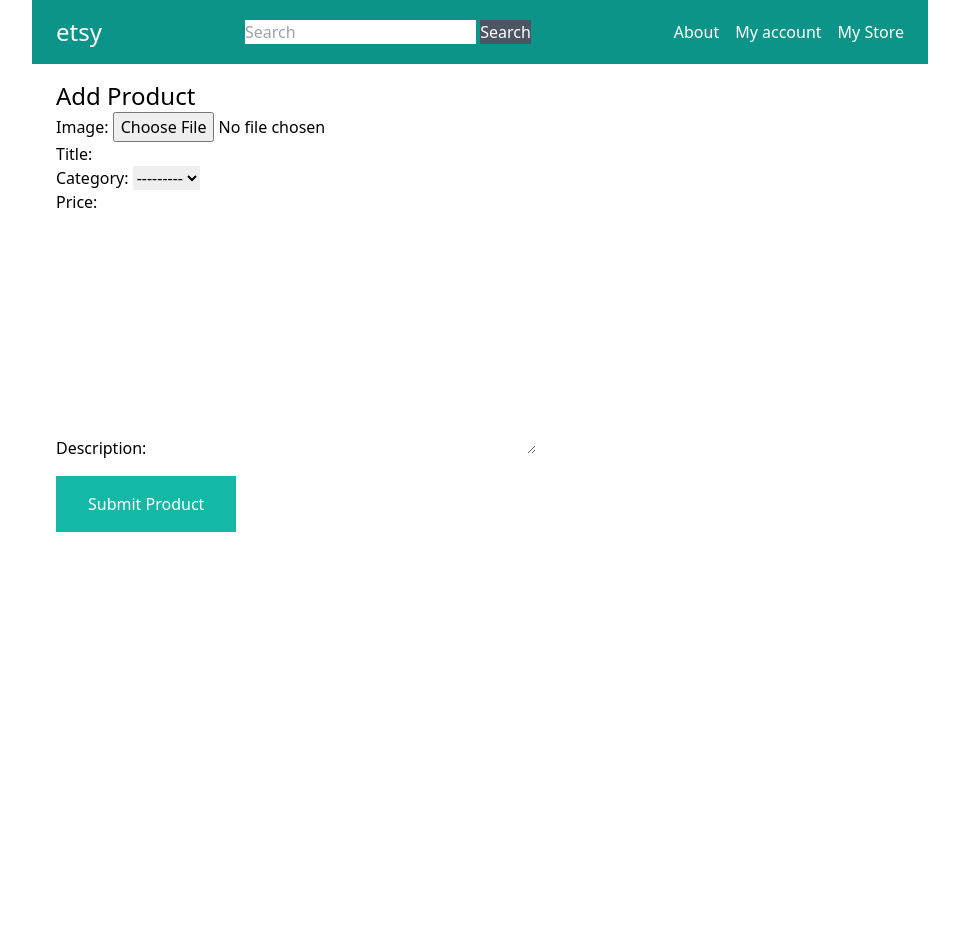
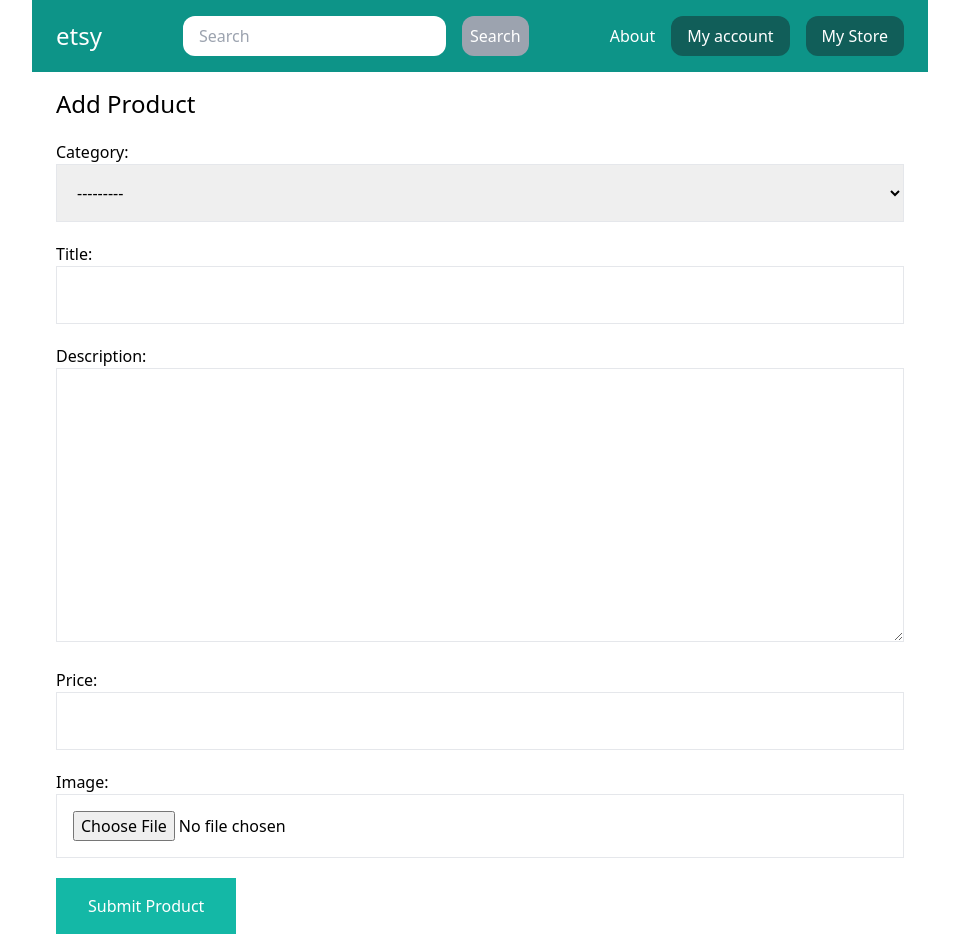
Before and after one commit to uzaircode/marketplace, a Django app: page /my-store/add-product/ in a window 1280 px wide. Shown: the whole page, without its empty margins (160-1119 px from the left). Before the commit the page ends 532 px from the top, so only its background shows below. Run offline with Django 3.2, Linux system fonts and the light colour scheme; the visitor is signed in with stand-in values (Sample User, id 1); data that the repository does not hold is empty; some libraries are stand-ins or nearby versions.

Commit message:
Code Refactor
- Include redundant div of product into its own file
- Working on the header
- Styling form

```diff
--- a/app/core/templates/core/base.html
+++ b/app/core/templates/core/base.html
@@ -12,22 +12,22 @@
   </head>
   <body>
     <nav class="max-w-4xl mx-auto py-4 px-6 bg-teal-600 flex items-center justify-between items.center">
-        <div class="logo">
+        <div class="logo  hidden lg:block">
             <a href=" {% url 'frontpage' %}" class="text-2xl text-white">etsy</a>
         </div>
 
         <div class='search'>
-          <form method="get" action="/search/">
-              <input type="search" name="query" placeholder="Search">
-              <button class='text-white bg-gray-600 '>Search</button>
+          <form method="get" action="/search/" class="flex items-center space-x-4">
+              <input type="search" name="query" placeholder="Search" class='py-2 px-4 rounded-xl'>
+              <button class='text-white bg-gray-400 w-full p-2 rounded-xl'>Search</button>
           </form>
         </div>
 
-        <div class="menu flex space-x-4">
+        <div class="menu flex items-center space-x-4">
             {% menu %}
             {% if request.user.is_authenticated %}
-              <a href=" {% url 'myaccount' %}" class="text-white">My account</a>
-              <a href=" {% url 'my_store' %}" class="text-white">My Store</a>
+              <a href=" {% url 'myaccount' %}" class="py-2 px-4 bg-teal-800 text-white  rounded-xl hover:bg-teal-900">My account</a>
+              <a href=" {% url 'my_store' %}" class="py-2 px-4 bg-teal-800 text-white rounded-xl hover:bg-teal-900">My Store</a>
               {% else %}
               <a href=" {% url 'login' %}" class="text-white">Login</a>
             {% endif %}
--- a/app/store/forms.py
+++ b/app/store/forms.py
@@ -6,4 +6,21 @@
 class ProductForm(forms.ModelForm):
     class Meta:
         model = Product
-        fields = {'category', 'title', 'description', 'price', 'image', }
+        fields = ('category', 'title', 'description', 'price', 'image', )
+        widgets = {
+            'category': forms.Select(attrs={
+                'class': 'w-full p-4 border border-gray-200'
+            }),
+            'title': forms.TextInput(attrs={
+                'class': 'w-full p-4 border border-gray-200'
+            }),
+            'description': forms.Textarea(attrs={
+                'class': 'w-full p-4 border border-gray-200'
+            }),
+            'price': forms.TextInput(attrs={
+                'class': 'w-full p-4 border border-gray-200'
+            }),
+            'image': forms.FileInput(attrs={
+                'class': 'w-full p-4 border border-gray-200'
+            }),
+        }
--- a/app/userprofile/templates/userprofile/add_product.html
+++ b/app/userprofile/templates/userprofile/product_form.html
@@ -5,7 +5,7 @@
 {% block content %}
     <h1 class="text-2xl">{{ title }}</h1>
 
-    <form method="POST" action="." enctype="multipart/form-data">
+    <form method="POST" action="." enctype="multipart/form-data" class="space-y-5">
         {% csrf_token %}
 
         {{form.as_p}}
--- a/app/userprofile/views.py
+++ b/app/userprofile/views.py
@@ -51,7 +51,7 @@
     else:
         form = ProductForm()
 
-    return render(request, 'userprofile/add_product.html', {
+    return render(request, 'userprofile/product_form.html', {
         'title': 'Add Product',
         'form': form,
     })
@@ -88,7 +88,7 @@
     else:
         form = ProductForm(instance=product)
 
-    return render(request, 'userprofile/add_product.html', {
+    return render(request, 'userprofile/product_form.html', {
         'title': 'Edit Product',
         'product': product,
         'form': form,
```
Also changed, not shown: app/core/templates/core/frontpage.html (+1 -16 lines), app/store/templates/store/category_detail.html (+1 -15 lines), app/store/templates/store/partials/products.html (added, +16 -0 lines), app/store/templates/store/search.html (+4 -17 lines), app/media/uploads/product_images/Screenshot_2023-02-26_at_2.53.06_PM.png (added).
